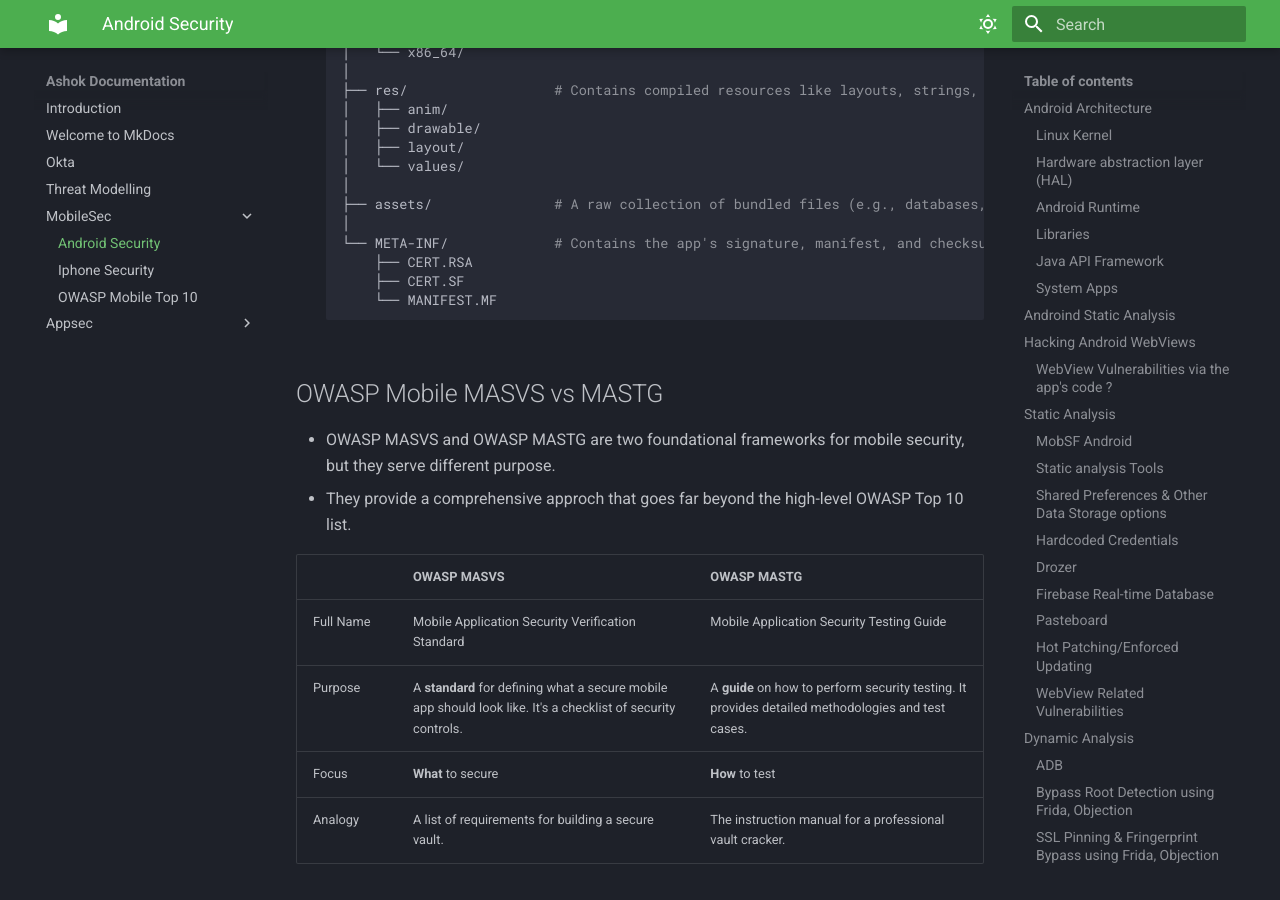
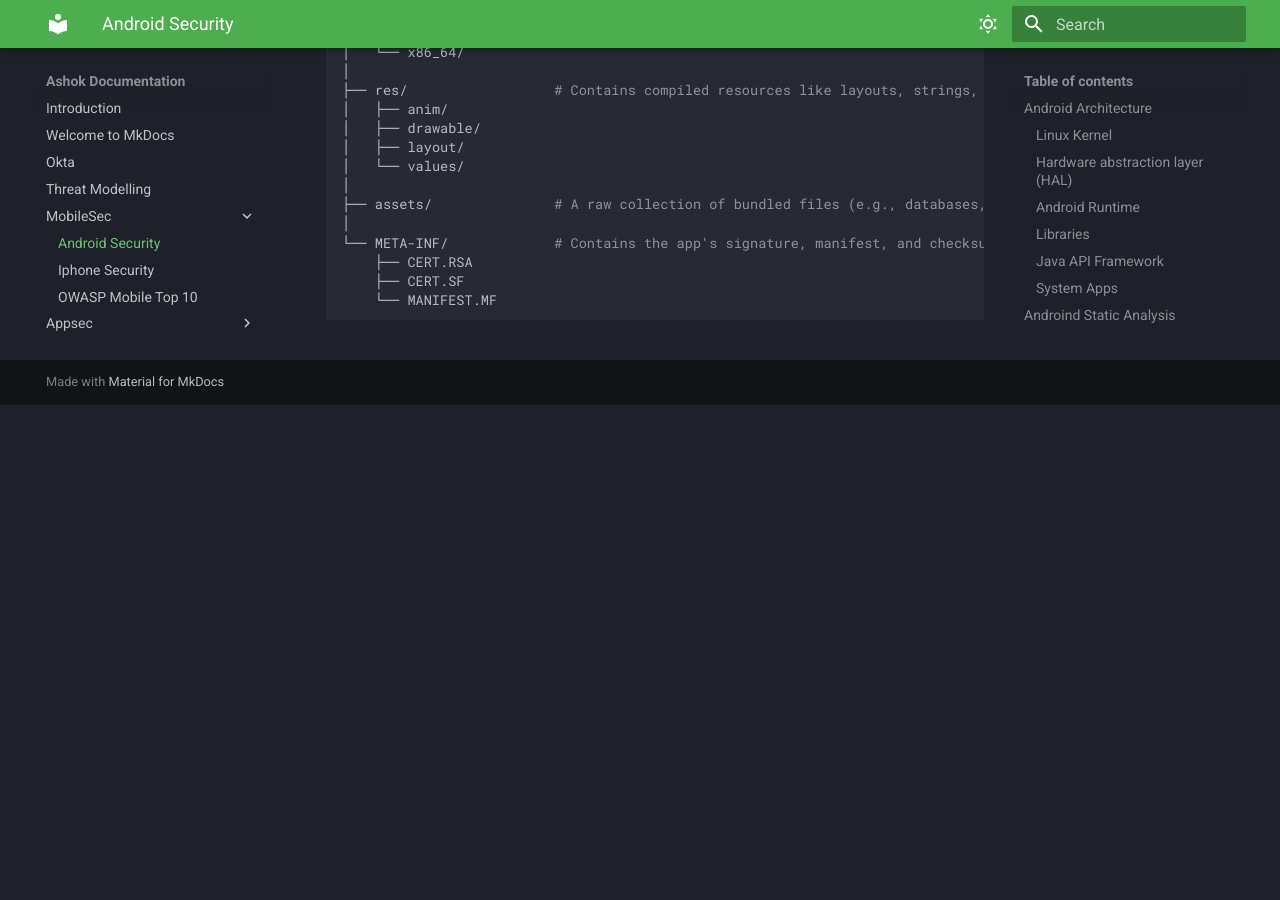
Before and after one commit to ashok5141/ashok5141.github.io, an MkDocs documentation site: the page built from docs/MobileSec/Android.md, in a window 1280 px wide and 900 px high, scrolled down 16500 px. Built offline with MkDocs 1.6.1 and Material for MkDocs 9.7.7, drawn with Linux system fonts in a browser that asks for light colours; after the commit the page ends 16905 px from its top, so only the background shows below that.

````diff
--- a/docs/MobileSec/Android.md
+++ b/docs/MobileSec/Android.md
@@ -439,14 +439,3 @@
     ├── CERT.SF
     └── MANIFEST.MF
 ```
-
-## OWASP Mobile MASVS vs MASTG
-- OWASP MASVS and OWASP MASTG are two foundational frameworks for mobile security, but they serve different purpose.
-- They provide a comprehensive approch that goes far beyond the high-level OWASP Top 10 list.
-
-| | OWASP MASVS | OWASP MASTG|
-|:-|:-|:-|
-| Full Name | Mobile Application Security Verification Standard | Mobile Application Security Testing Guide |
-| Purpose | A **standard** for defining what a secure mobile app should look like. It's a checklist of security controls. | A **guide** on how to perform security testing. It provides detailed methodologies and test cases. |
-| Focus | **What** to secure | **How** to test |
-| Analogy | A list of requirements for building a secure vault. | The instruction manual for a professional vault cracker. |
````
Also changed, not shown: docs/MobileSec/Iphone.md (+1 -1 lines), docs/MobileSec/Mobile-Security-Basics.md (+10 -5 lines).
